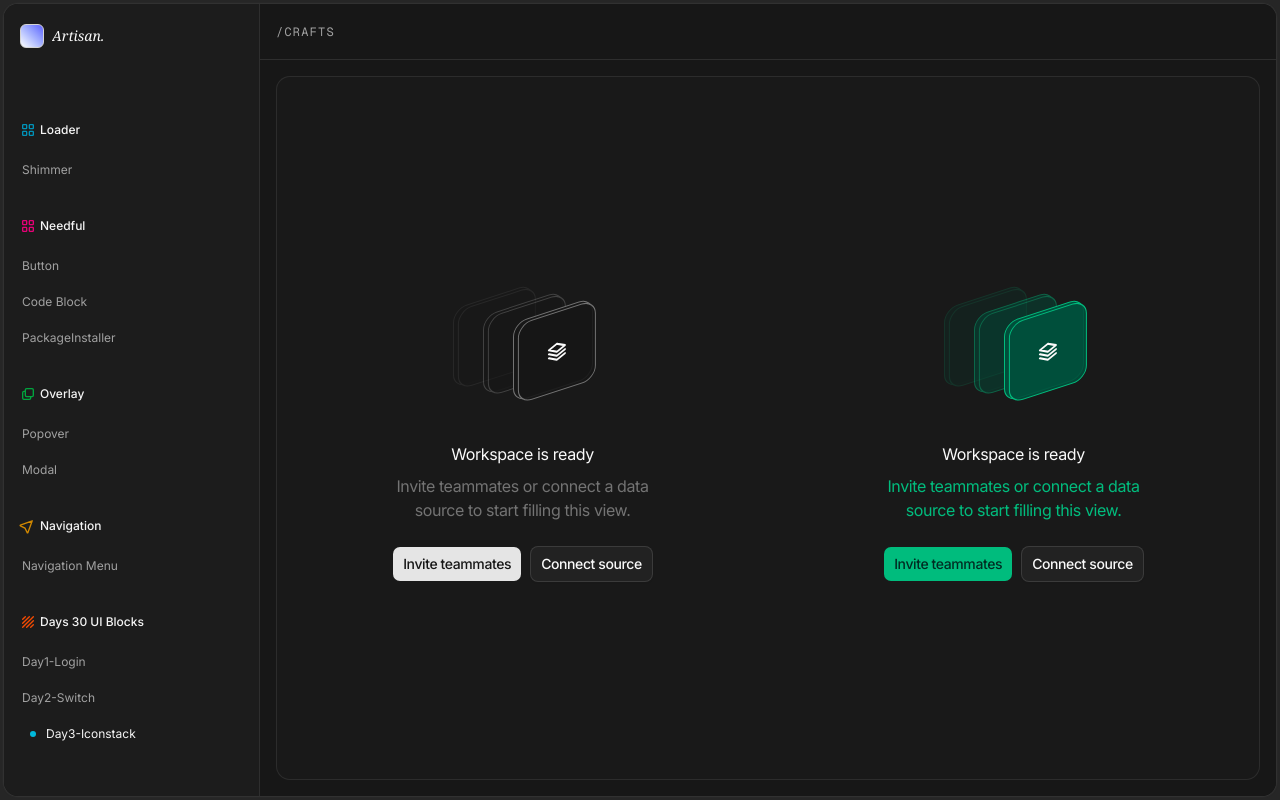
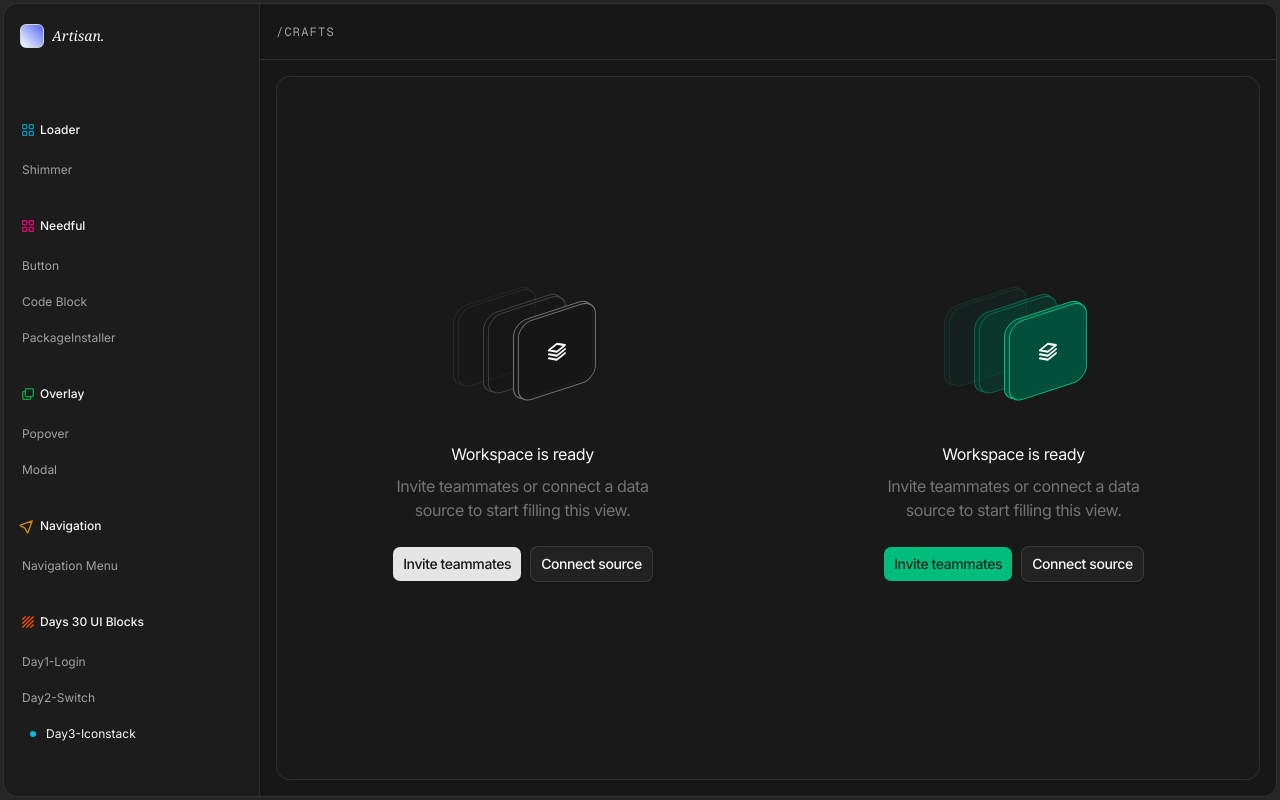
Before and after one commit to yash-devop/artisan-portfolio, a Next.js app: page /crafts/30days/day3-iconstack in a window 1280 px wide. Built offline with nearby package versions, Linux system fonts and the light colour scheme; no server answers.

Commit message:
style(crafts): keep workspace description neutral

```diff
--- a/app/crafts/(challenges)/30days/day3-iconstack/workspace-block.tsx
+++ b/app/crafts/(challenges)/30days/day3-iconstack/workspace-block.tsx
@@ -59,7 +59,7 @@ export const WorkspaceBlock = ({
       <IsometricIconStack tone={tone} />
       <div className="flex flex-col gap-2 items-center justify-center">
         <span>Workspace is ready</span>
-        <span className={descriptionVariants({ tone })}>
+        <span className="text-neutral-500 max-w-[260px] text-center">
           Invite teammates or connect a data source to start filling this view.
         </span>
       </div>
```
